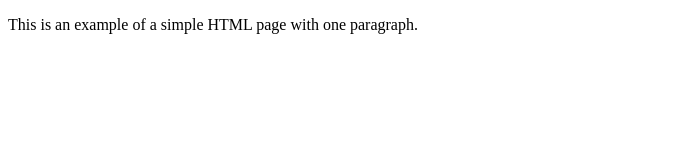
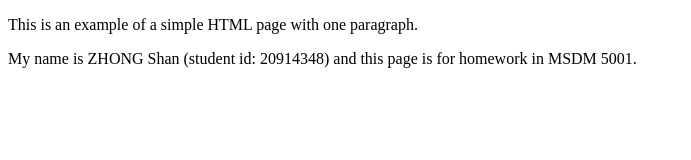
Before and after one commit to cl0ckh1ll/cl0ckh1ll.github.io, a plain HTML site: page index.html in a window 1280 px wide. Shown: the whole page, without its empty margins (0-691 px from the left). Drawn offline with Linux system fonts and the light colour scheme.

Commit message:
Update index.html

```diff
--- a/index.html
+++ b/index.html
@@ -5,5 +5,6 @@
     </head>
     <body>
         <p>This is an example of a simple HTML page with one paragraph.</p>
+        <p>My name is ZHONG Shan (student id: 20914348) and this page is for homework in MSDM 5001.</p>
     </body>
 </html>
```
